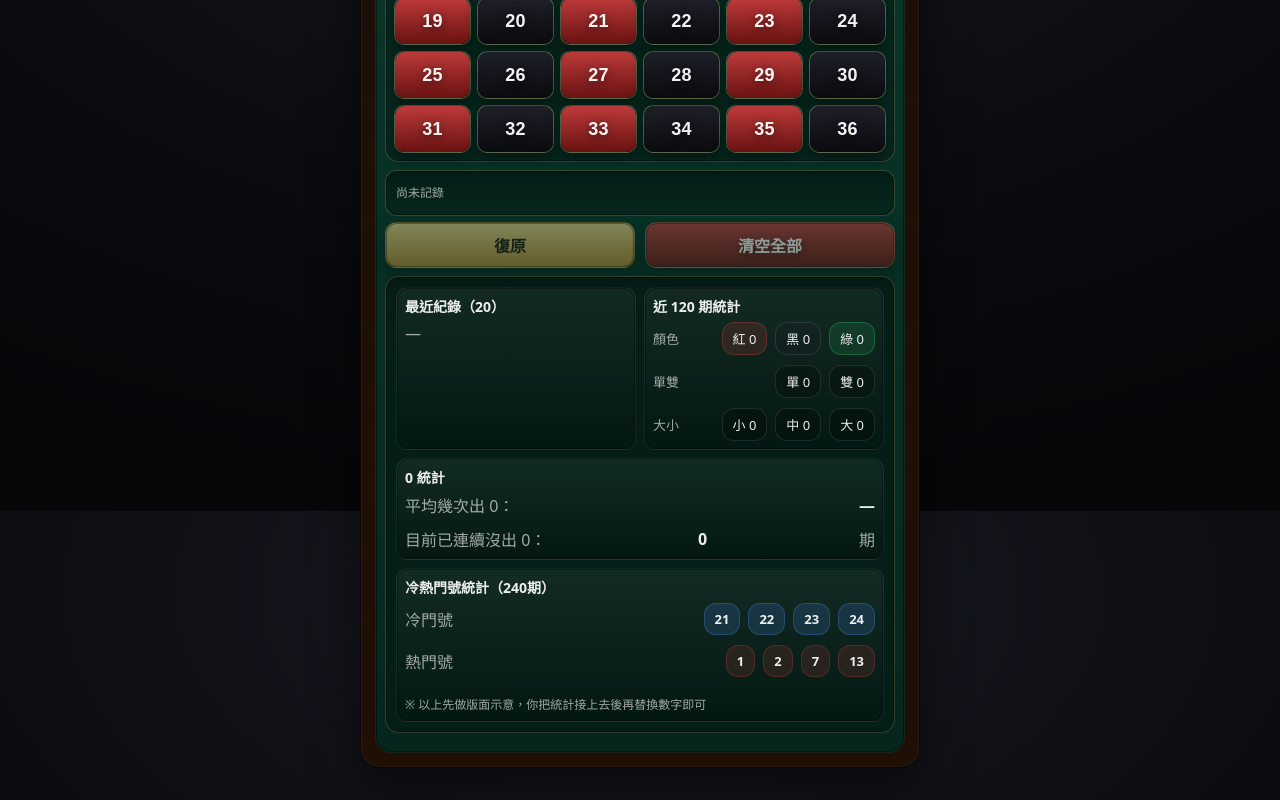
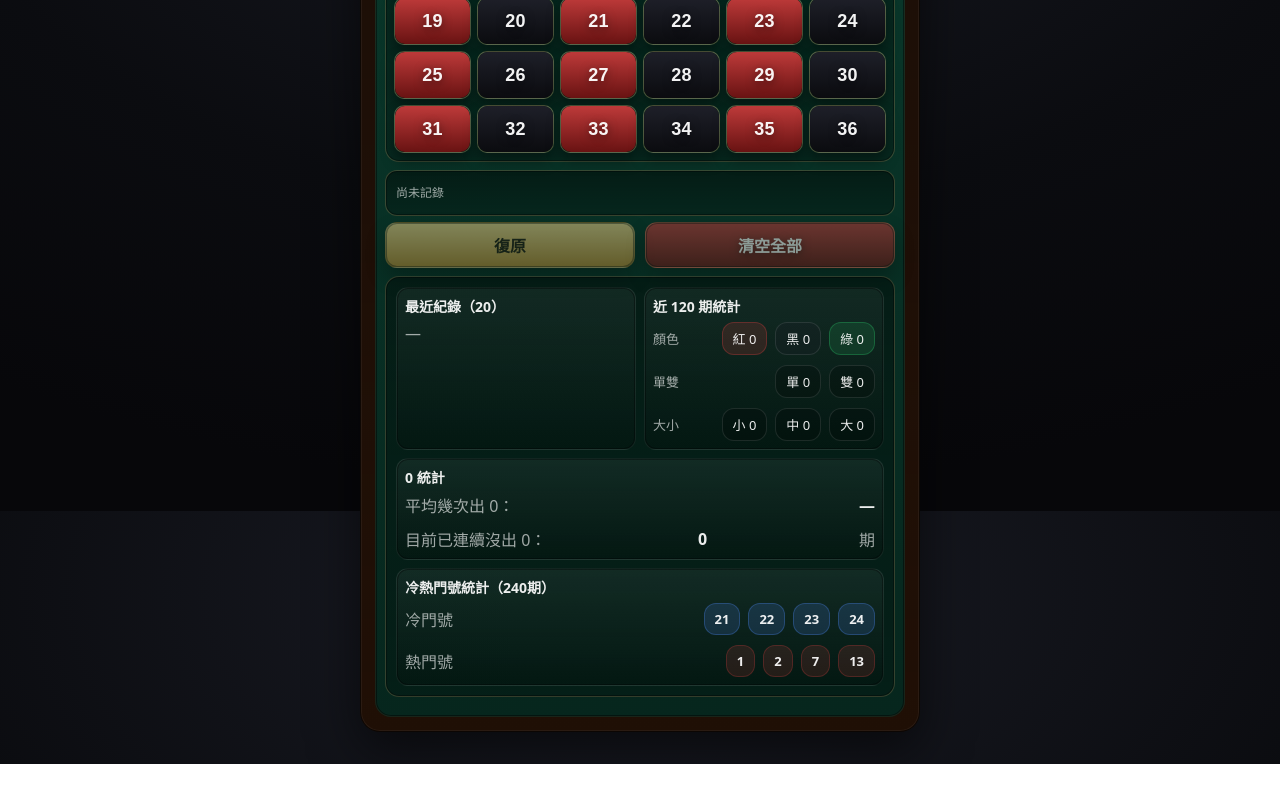
Before and after one commit to aley0221-cpu/langlive-roulette-pwa, a React (Vite) app: page / in a window 1280 px wide. Shown: the part 289-1089 px from the top of the page. After the commit the page ends 1053 px from the top, so only its background shows below. Built offline with nearby package versions, Linux system fonts and the light colour scheme.

Commit message:
Remove placeholder text from hot/cold numbers statistics panel

```diff
--- a/src/App.tsx
+++ b/src/App.tsx
@@ -241,9 +241,6 @@ export default function App() {
                       <span className="hcPill hot">13</span>
                     </div>
                   </div>
-                  <div className="muted tiny">
-                    ※ 以上先做版面示意，你把統計接上去後再替換數字即可
-                  </div>
                 </div>
               </div>
             </div>
```
